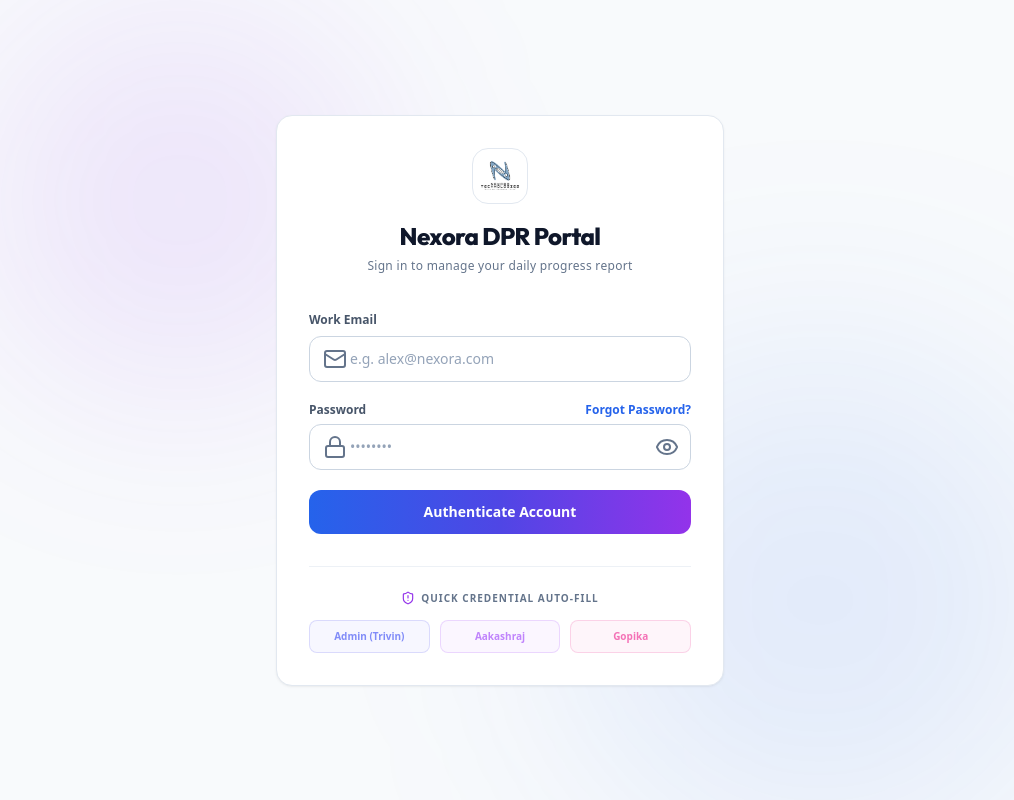
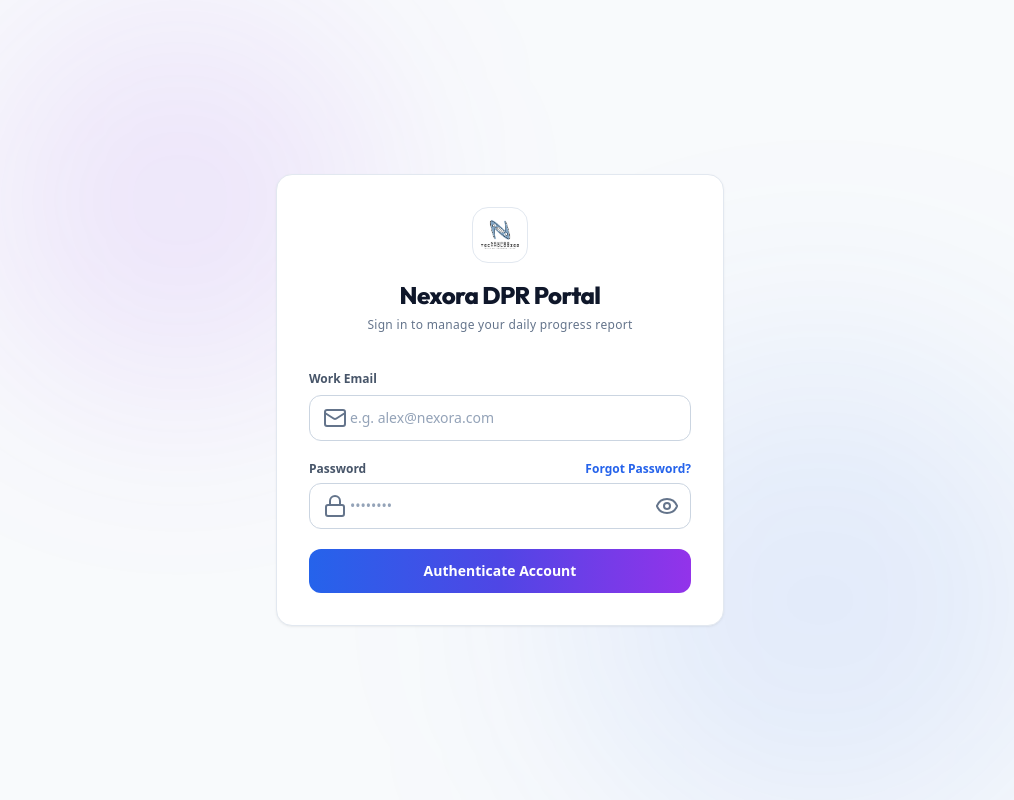
Before and after one commit to TRIVIN3004/dpr_nexora, a React (Vite) app: page / in a window 1280 px wide. Shown: the whole page, without its empty margins (140-1154 px from the left). Built offline with nearby package versions, Linux system fonts and the light colour scheme.

Commit message:
Remove quick credentials auto-fill panel from Login page for production publish readiness

```diff
--- a/src/pages/Login.jsx
+++ b/src/pages/Login.jsx
@@ -228,38 +228,6 @@ export default function Login({ onLoginSuccess }) {
             </div>
           </form>
         )}
-
-        {/* Quick Testing Credential Access Buttons */}
-        <div className="mt-8 pt-6 border-t border-slate-800/60">
-          <p className="text-[10px] text-slate-500 font-bold uppercase tracking-widest text-center mb-3.5 flex items-center justify-center gap-1.5">
-            <ShieldAlert className="h-3.5 w-3.5 text-nexora-purple" />
-            Quick Credential Auto-Fill
-          </p>
-          <div className="grid grid-cols-3 gap-2.5">
-            <button
-              type="button"
-              onClick={() => handleQuickFill('admin')}
-              className="px-2 py-2 text-[10px] font-bold rounded-lg border border-indigo-500/20 bg-indigo-500/5 hover:bg-indigo-500/10 text-indigo-400 transition-all duration-200 cursor-pointer text-center"
-            >
-              Admin (Trivin)
-            </button>
-            <button
-              type="button"
-              onClick={() => handleQuickFill('member')}
-              className="px-2 py-2 text-[10px] font-bold rounded-lg border border-purple-500/20 bg-purple-500/5 hover:bg-purple-500/10 text-purple-400 transition-all duration-200 cursor-pointer text-center"
-            >
-              Aakashraj
-            </button>
-            <button
-              type="button"
-              onClick={() => handleQuickFill('member2')}
-              className="px-2 py-2 text-[10px] font-bold rounded-lg border border-pink-500/20 bg-pink-500/5 hover:bg-pink-500/10 text-pink-400 transition-all duration-200 cursor-pointer text-center"
-            >
-              Gopika
-            </button>
-          </div>
-        </div>
-
       </motion.div>
     </div>
   );
```
